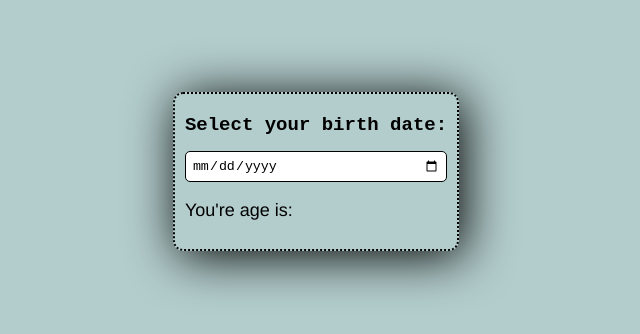
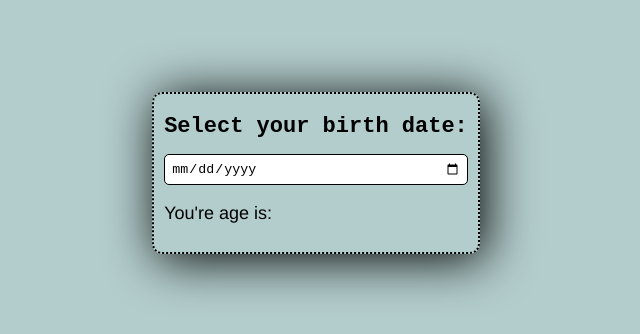
Before and after one commit to Asim14878111/task-07, a plain HTML site: page index.html in a window 1280 px wide. Shown: the part 128-462 px from the top of the page, without its empty margins (324-964 px from the left). Drawn offline with Linux system fonts and the light colour scheme.

Commit message:
task updated

```diff
--- a/index.html
+++ b/index.html
@@ -27,7 +27,7 @@ box-shadow: 5px 5px 50px black;
 h4{
     margin-top: 0;
 font-family: 'Courier New', Courier, monospace;
-font-size: 19px;
+font-size: 22px;
 margin-bottom: 15px;
 padding-top: 10px;
 }
@@ -36,6 +36,7 @@ padding-top: 10px;
 p{
 font-family: 'Franklin Gothic Medium', 'Arial Narrow', Arial, sans-serif;
 font-size: 18px;
+
 }
 
 
```
